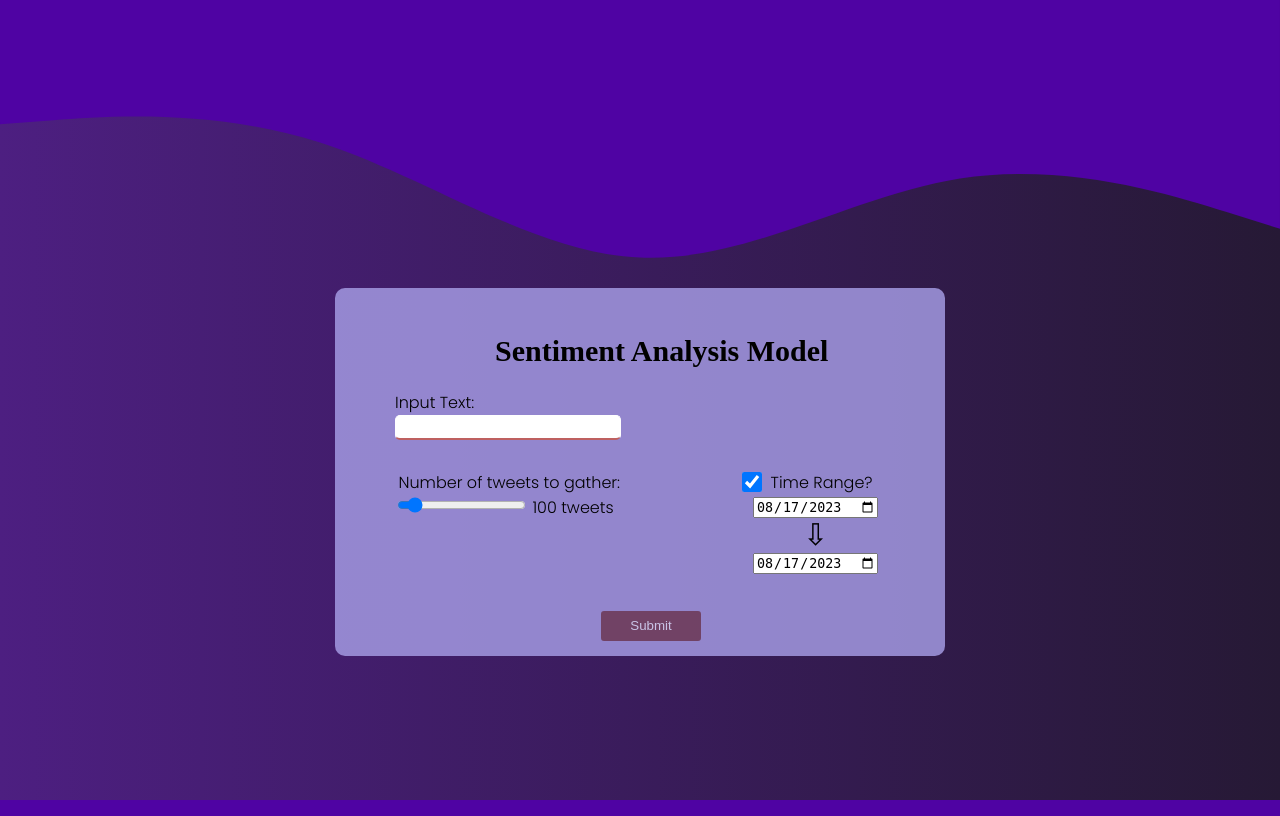
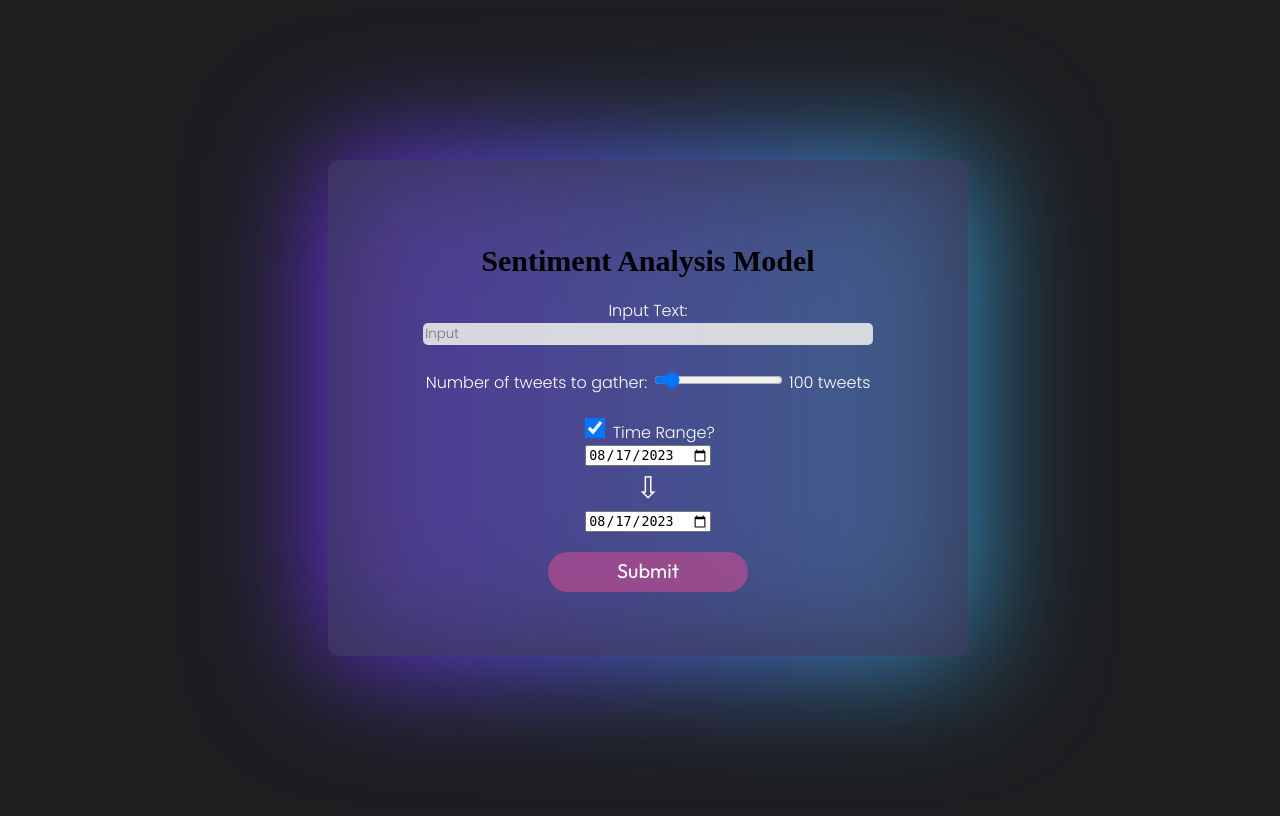
Before and after one commit to wowimnick/Sentiment-Analysis, a Django app: page / in a window 1280 px wide. Run offline with Django 4.2, Linux system fonts and the light colour scheme; some libraries are stand-ins or nearby versions; some web fonts are replaced.

Commit message:
Deprecated - Redesign

```diff
--- a/mysite/home/views.py
+++ b/mysite/home/views.py
@@ -14,14 +14,14 @@ from langdetect import detect
 matplotlib.use('Agg')
 plt.style.use('ggplot')
 
-gpus = tf.config.experimental.list_physical_devices('GPU')
-if gpus:
-    try:
-        tf.config.experimental.set_virtual_device_configuration(gpus[0],
-            [tf.config.experimental.VirtualDeviceConfiguration(memory_limit=256)])
-        print("Success: GPU memory limit set to 256MB")
-    except RuntimeError as e:
-        print(e)
+# gpus = tf.config.experimental.list_physical_devices('GPU')
+# if gpus:
+#     try:
+#         tf.config.experimental.set_virtual_device_configuration(gpus[0],
+#             [tf.config.experimental.VirtualDeviceConfiguration(memory_limit=256)])
+#         print("Success: GPU memory limit set to 256MB")
+#     except RuntimeError as e:
+#         print(e)
 
 # The model is loaded as soon as the main page is loaded
 model = tf.keras.models.load_model('home/model')
--- a/mysite/static/css/main.css
+++ b/mysite/static/css/main.css
@@ -1,77 +1,133 @@
 @import url('https://fonts.googleapis.com/css2?family=Poppins:wght@300;700&display=swap');
 @import url('https://fonts.googleapis.com/css2?family=Damion&display=swap');
-
+@import url('https://fonts.googleapis.com/css2?family=Outfit&display=swap');
 body {
     position: relative;
     display: flex;
-    background-image: linear-gradient(to right, rgb(77, 31, 129), rgb(38, 25, 53));
-    margin: 0;
+    align-items: center;
     font-family: 'Poppins';
+    justify-content: center;
+    height: 100vh;
+    width: 100vw;
+    overflow: hidden;
+    background-color: #1d1e20;
 }
 
 .header {
-    margin-left: 100px;
     font-family: Damion;
     font-size: 30px;
+    align-self: center;
+    color: black;
+}
+
+.forms {
+    display: flex;
+    flex-direction: column;
 }
 
 .selections {
     position: relative;
-    background: rgba(163, 154, 226, 0.849);
+    background: rgba(65, 61, 97, 0.651);
     border-radius: 10px;
-    width: 550px;
-    height: 342px;
-    padding-left: 60px;
-    padding-top: 2%;
-    margin-top: 3%;
-    margin-left: auto;
-    margin-right: auto;
+    height: fit-content;
+    width: 40vw;
+    padding: 10%;
     z-index: 9;
+    color: rgb(255, 255, 255);
 }
+
+.backlight {
+    position: relative;
+    width: 50vw;
+    border-radius: 10px;
+    height: fit-content;
+    text-align: center;
+    color: #252B37;
+    animation: textColor 10s ease infinite;
+    z-index: 100;
+  }
+  .backlight:after {
+    position: absolute;
+    content: "";
+    top: 0vw;
+    left: 0;
+    right: 0;
+    z-index: -1;
+    height: 100%;
+    width: 100%;
+    margin: 0 auto;
+    transform: scale(1);
+    -webkit-filter: blur(5vw);
+    -moz-filter: blur(5vw);
+    -ms-filter: blur(5vw);
+    filter: blur(5vw);
+    background: linear-gradient(270deg, #0fffc1, #7e0fff);
+    background-size: 200% 200%;
+    animation: animateGlow 5s ease infinite;
+  }
+  @keyframes animateGlow {
+    0% {
+      background-position: 0% 50%;
+    }
+    50% {
+      background-position: 100% 50%;
+    }
+    100% {
+      background-position: 0% 50%;
+    }
+  }
+  @keyframes textColor {
+    0% {
+      color: #7e0fff;
+    }
+    50% {
+      color: #0fffc1;
+    }
+    100% {
+      color: #7e0fff;
+    }
+  }
 
 .inputlabel {
     position: relative;
-    bottom: 80px;
 }
 
 .inputbox[type=text] {
-    transition: width 0.4s ease-in-out;
+    font-family: 'Poppins';
     outline: none;
-    border: 1px solid rgb(255, 255, 255);
-    border-bottom: 2px solid rgb(190, 96, 96);
-    border-radius: 5px;
-    height: 20px;
-    width: 40%;
-    box-shadow: none;
-    margin-bottom: 5px;
-}
-
-.inputbox[type=text]:focus {
-    transition: width 0.4s ease-in-out;
-    outline: none;
-    border: 1px solid rgb(255, 255, 255);
-    border-bottom: 2px solid rgb(182, 55, 55);
+    border: unset;
+    transition: all 0.2s ease-out;
+    background: rgba(231, 231, 231, 0.904);
     border-radius: 5px;
     height: 20px;
     width: 87%;
+    box-shadow: none;
+    margin-bottom: 5px;
+
+}
+
+.inputbox[type=text]:hover {
+    outline: none;
+    background: rgba(199, 199, 199, 0.925);
+    border-radius: 5px;
+    height: 20px;
     box-shadow: none;
 }
 
 .rangelabel {
     position: relative;
-    right: 80px;
 }
 
 .timebox {
-    width: 581px;
-    margin-left: 27px;
-    margin-top: 54px;
+    display: flex;
+    flex-direction: column;
+    align-self: center;
+    padding-top: 20px;
+    padding-bottom: 20px;
 }
 
 .timecheckbox {
     position: relative;
-    margin-left: 55%;
-    bottom: 105px;
     height: 20px;
     width: 20px;
 
@@ -80,49 +136,47 @@ body {
     position: relative;
     height: 20px;
     width: 150px;
-    margin-left: 60%;
-    bottom: 134px;
 }
 
 .startdate[type="date"] {
     position: relative;
-    margin-left: 331px;
-    bottom: 135px;
+    align-self: center;
 }
 
 .enddate {
     position: relative;
-    margin-left: 331px;
-    bottom: 104px;
+    align-self: center;
 }
 
 .calenderlabel {
     position: relative;
-    margin-left: 381px;
-    bottom: 166px;
     font-size: 30px;
 }
 
 .viewbox {
     position: absolute;
-    bottom: -80px;
-    left: 35px;
     z-index: 10;
 }
 
 .submitbutton {
     cursor: pointer;
-    position: absolute;
-    background-color: #500000;
-    border: 2px solid #500000;
+    position: relative;
+    background-color: rgba(173,76,144,.788);
+    border: none;
+    border-radius: 50px;
+    font-family: 'Outfit';
+    font-size: 20px;
+    padding-bottom: 1%;
     color: white;
-    width: 100px;
-    height: 30px;
+    width: 200px;
+    height: 40px;
     box-shadow: none;
-    border-radius: 3px;
-    left: 266px;
-    bottom:15px;
-    opacity: 0.5;
+    align-self: center;
+    transition: all 0.2s ease-out;
+}
+
+.submitbutton:hover {
+    background-color: rgb(141, 64, 118);
 }
 
 .dot {
@@ -131,8 +185,6 @@ body {
     width: 1px;
     background-color: #9386ce;
     border-radius: 50%;
-    top: -126px;
-    left: 140px;
     display: inline-block;
   }
 
--- a/mysite/templates/main.html
+++ b/mysite/templates/main.html
@@ -13,59 +13,39 @@
 </head>
 
 <body class="bodyresults">
-    <svg class="wave-top" width="100" viewBox="0 0 1200 250">
-        <path fill-rule="evenodd" clip-rule="evenodd"
-            d="M0 108.306L50 114.323C100 120.34 200 132.374 300 168.476C400 204.578 500 264.749 600 246.698C700 228.647 800 132.374 900 108.306C1000 84.2382 1100 132.374 1150 156.442L1200 180.51V-8.5451e-06H1150C1100 -8.5451e-06 1000 -8.5451e-06 900 -8.5451e-06C800 -8.5451e-06 700 -8.5451e-06 600 -8.5451e-06C500 -8.5451e-06 400 -8.5451e-06 300 -8.5451e-06C200 -8.5451e-06 100 -8.5451e-06 50 -8.5451e-06H0V108.306Z"
-            fill="#4F03A3" />
-    </svg>
-
+    <div class="backlight">
     <div class="selections">
-        <div class="container">
             <h1 class="header">
                 Sentiment Analysis Model
             </h1>
-            <form action="{% url 'result' %}">
+            <form action="{% url 'result' %}" class="forms">
 
-                    <br> <input class="inputbox" type="text" required name="text" id="inputid"><br> <br>
+                    <div style="display: flex; flex-direction: column; align-items: center;">
                         <label class="inputlabel" for="inputid">Input Text:</label>
+                        <input class="inputbox" type="text" required name="text" id="inputid" placeholder="Input">
+                    </div>
 
-                    <label class="rangelabel" for="range_amount">Number of tweets to gather: </label><br>
+                    <div style="padding-top: 20px; text-wrap: balance;">
+                        <label class="rangelabel" for="range_amount">Number of tweets to gather: </label>
                         <input type="range" name="amount" id="range_amount" value="100" min="10" max="1000" step="10"
                             oninput="range_amount_disp.value = range_amount.value">
-                    <output id="range_amount_disp" class="rangeamount" ></output> tweets <br>
-
+                        <output id="range_amount_disp" class="rangeamount" ></output> tweets
+                    </div>
                     <div class="timebox">
+                        <div>
                             <input class="timecheckbox" type="checkbox" name="checkbox" id="checkboxid" value="1" checked="True">
                             <label class="timecheckboxlabel" for="checkboxid">Time Range?</label>
+                        </div>
                         <input class="startdate" type="date" name="startdate" id="startdate" value=>
+                        <label class="calenderlabel" for="startdate">⇩</label>
                         <input class="enddate" type="date" name="enddate" id="enddate" value=>
-                        <label class="calenderlabel" for="startdate">⇩</label>
+
                     </div>
 
-                <span class="dot"></span>
                 <input class="submitbutton" type="submit" name="" value="Submit" id="submitbutton" disabled="disabled">
     </div>
     </div>
 
-    <script>
-        const wave1 = "M0 108.306L50 114.323C100 120.34 200 132.374 300 168.476C400 204.578 500 264.749 600 246.698C700 228.647 800 132.374 900 108.306C1000 84.2382 1100 132.374 1150 156.442L1200 180.51V0H1150C1100 0 1000 0 900 0C800 0 700 0 600 0C500 0 400 0 300 0C200 0 100 0 50 0H0V108.306Z",
-            wave2 = "M0 250L50 244.048C100 238.095 200 226.19 300 226.19C400 226.19 500 238.095 600 232.143C700 226.19 800 202.381 900 196.429C1000 190.476 1100 202.381 1150 208.333L1200 214.286V0H1150C1100 0 1000 0 900 0C800 0 700 0 600 0C500 0 400 0 300 0C200 0 100 0 50 0H0V250Z",
-            wave3 = "M0 250L50 238.095C100 226.19 200 202.381 300 166.667C400 130.952 500 83.3333 600 101.19C700 119.048 800 202.381 900 214.286C1000 226.19 1100 166.667 1150 136.905L1200 107.143V0H1150C1100 0 1000 0 900 0C800 0 700 0 600 0C500 0 400 0 300 0C200 0 100 0 50 0H0V250Z",
-            wave4 = "M0 125L50 111.111C100 97.2222 200 69.4444 300 97.2222C400 125 500 208.333 600 236.111C700 263.889 800 236.111 900 229.167C1000 222.222 1100 236.111 1150 243.056L1200 250V0H1150C1100 0 1000 0 900 0C800 0 700 0 600 0C500 0 400 0 300 0C200 0 100 0 50 0H0V125Z";
-
-        anime({
-            targets: '.wave-top > path',
-            easing: 'linear',
-            duration: 7500,
-            loop: true,
-            d: [
-                { value: [wave1, wave2] },
-                { value: wave3 },
-                { value: wave4 },
-                { value: wave1 },
-            ],
-        });
-    </script>
     <!------------------------------------------------------------------------------------------------------------------------------>
     <script>
         function getDate() {
@@ -116,85 +96,6 @@ window.onload = function() {
         delay: 100 // demo purpose
     });
 </script>
-
-<script>
-    anime({
-        targets: '.selections',
-        translateY: 250,
-        duration: 2000
-    });
-</script>
-
-<script>
-    (function() {
-    $('form > input').keyup(function() {
-
-        var empty = false;
-        $('form > input').each(function() {
-            if ($(this).val() == '') {
-                empty = true;
-            }
-        });
-
-        if (empty) {
-            $('#submitbutton').attr('disabled', 'disabled'),
-            anime({
-                targets: '.submitbutton',
-                background: '#500000',
-                border: '#500000',
-                duration:500,
-                easing: 'easeInOutExpo',
-                translateY:3,
-                opacity:0.5
-            })
-        } else {
-            $('#submitbutton').removeAttr('disabled'),
-            anime({
-                targets: '.submitbutton',
-                border: '#027c4d',
-                background: '#027c4d',
-                duration:500,
-                easing: 'easeInOutSine',
-                translateY:-3,
-                opacity:1
-            })
-        }
-    });
-})()
-</script>
-
-<script>
-var basicTimeline = anime.timeline({
-  autoplay: false
-});
-
-  $(".submitbutton").click(function() {
-  anime({
-    targets: '.submitbutton',
-    duration: 1000,
-    scale: 0,
-  }).finished.then(()=>
-  anime({
-    targets: '.dot',
-    duration: 400,
-    borderRadius: ['0%', '100%'],
-    background: '#000',
-    scale: 25,
-    easing: 'easeInOutQuad',
-  }).finished.then(()=>
-  anime({
-    targets: '.dot',
-    translateX: 10,
-    background: '#FFF',
-    direction: 'alternate',
-    duration:1000,
-    loop: true,
-    easing: 'easeInOutSine'
-  })))
-});
-
-
-</script>
 </body>
 
 </html>
```
Lines whose indentation alone changed are shown as unchanged.
